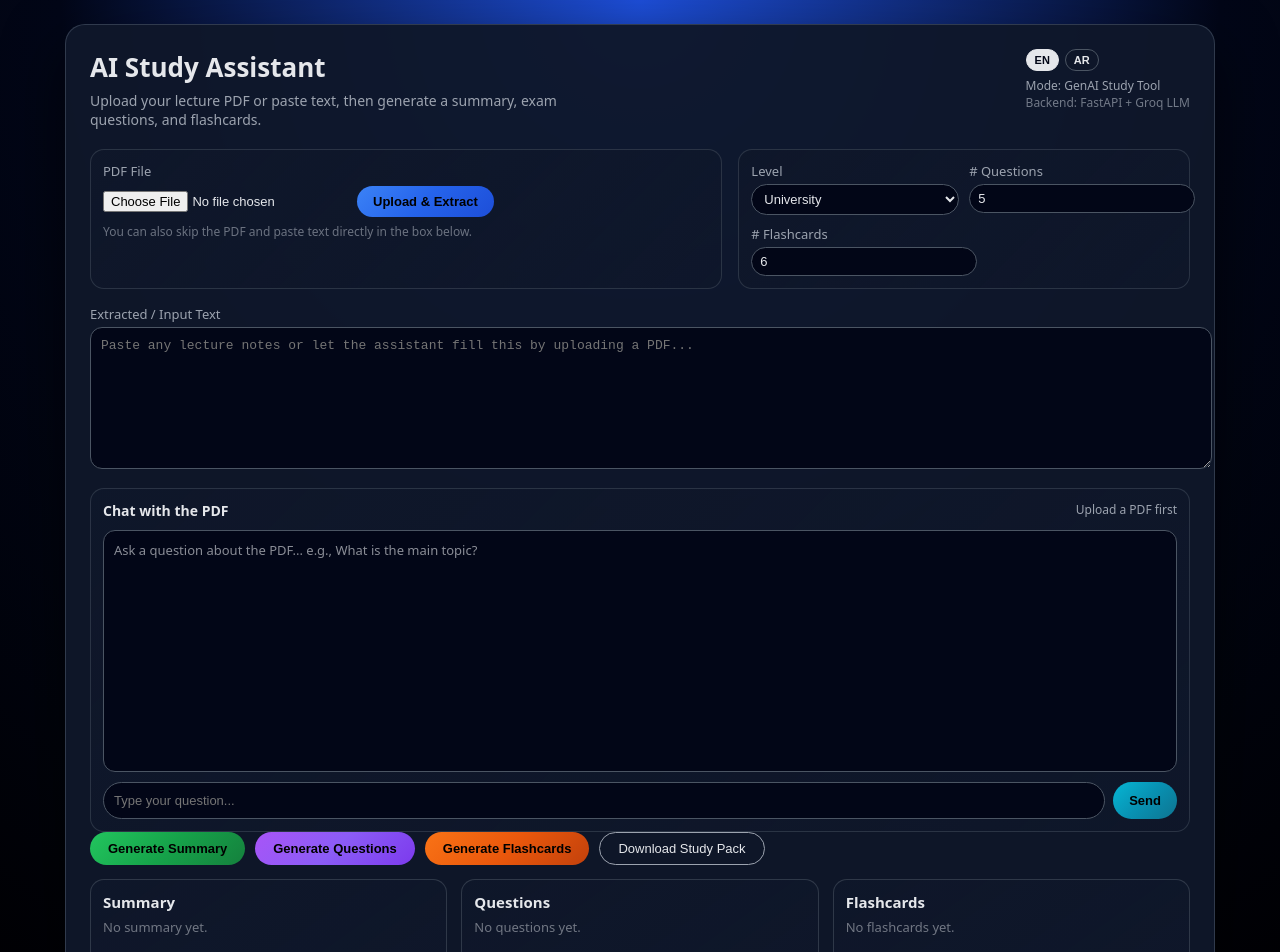
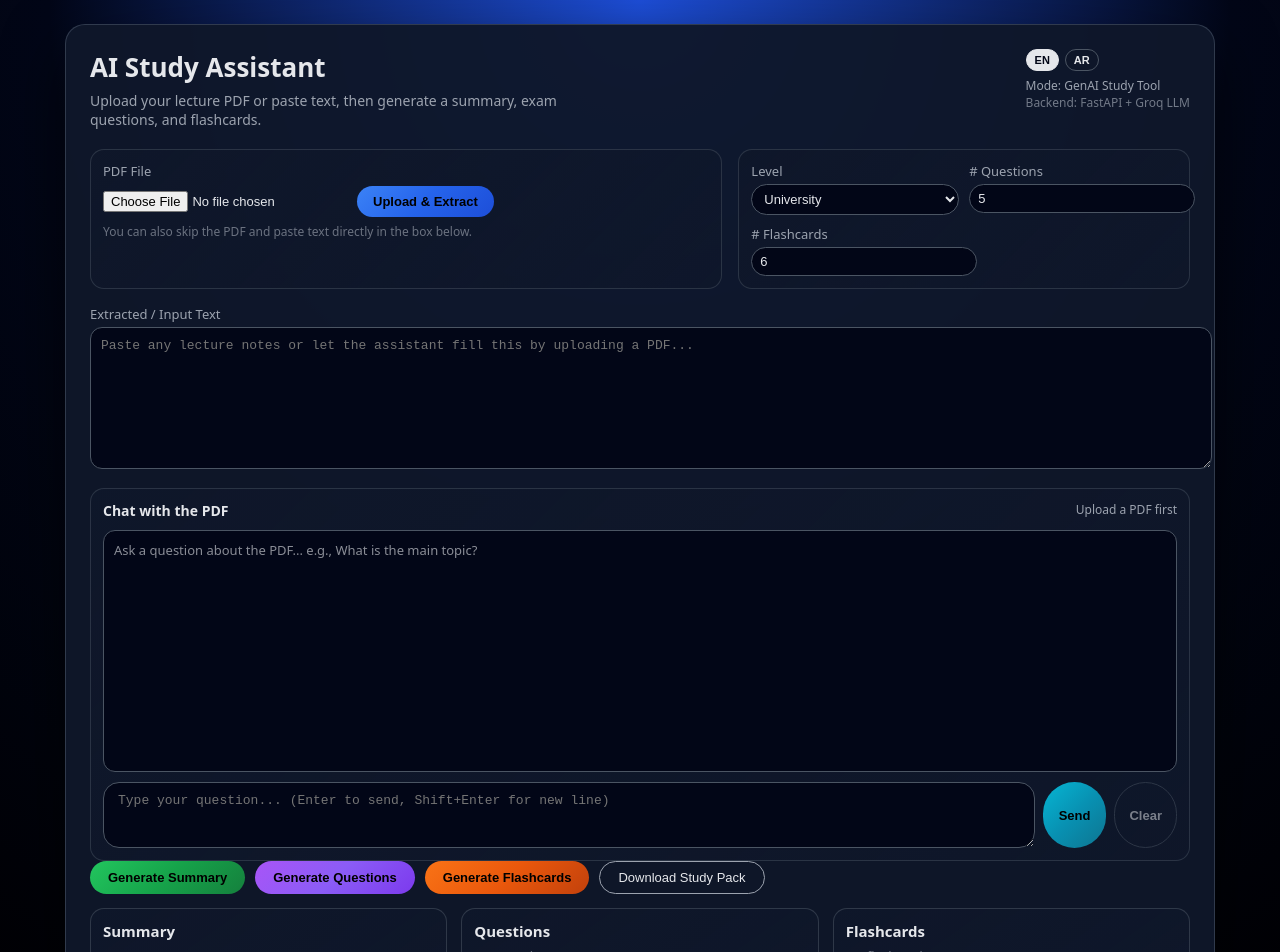
Before and after one commit to abboudhettini03/ai-study-assistant, a React (Create React App) app in the folder frontend/: page / in a window 1280 px wide. Shown: the top 952 px of the page. Built offline with nearby package versions, Linux system fonts and the light colour scheme.

Commit message:
Improve chat UI: typing indicator and auto-scroll

```diff
--- a/frontend/src/App.js
+++ b/frontend/src/App.js
@@ -1,4 +1,5 @@
-import React, { useState } from "react";
+import React, { useEffect, useRef, useState } from "react";
+
 
 function App() {
   const [file, setFile] = useState(null);
@@ -16,6 +17,11 @@ function App() {
   const [docId, setDocId] = useState("");
   const [chatInput, setChatInput] = useState("");
   const [chatMessages, setChatMessages] = useState([]); // [{role, content}]
+  const [isTyping, setIsTyping] = useState(false);
+  const chatEndRef = useRef(null);
+
+
+
 
 
 
@@ -159,6 +165,11 @@ function App() {
     return dict[key]?.[lang] || key;
   };
 
+  useEffect(() => {
+  chatEndRef.current?.scrollIntoView({ behavior: "smooth" });
+}, [chatMessages, isTyping]);
+
+
   const handleFileChange = (e) => {
     setFile(e.target.files[0]);
     setError("");
@@ -291,17 +302,21 @@ const handleUpload = async () => {
   };
 
 const handleChatSend = async () => {
+  const msg = chatInput.trim();
+
   if (!docId) {
-      setError(lang === "ar" ? "ارفع ملف PDF أولاً." : "Upload a PDF first.");
+    setError(lang === "ar" ? "ارفع ملف PDF أولاً ثم اسأل." : "Upload a PDF first, then ask.");
     return;
   }
-    if (!chatInput.trim()) return;
+  if (!msg) return;
+  if (loadingAction === "chat") return;
 
-    const userMsg = { role: "user", content: chatInput.trim() };
+  const userMsg = { role: "user", content: msg };
   setChatMessages((prev) => [...prev, userMsg]);
   setChatInput("");
 
   setLoadingAction("chat");
+  setIsTyping(true);
   setError("");
 
   try {
@@ -310,23 +325,30 @@ const handleUpload = async () => {
       headers: { "Content-Type": "application/json" },
       body: JSON.stringify({
         doc_id: docId,
-          message: userMsg.content,
+        message: msg,
       }),
     });
 
     const data = await res.json();
-      if (!res.ok) {
-        throw new Error(data.detail || "Chat failed.");
-      }
+    if (!res.ok) throw new Error(data.detail || "Chat failed.");
 
     const botMsg = { role: "assistant", content: data.answer || "No answer." };
     setChatMessages((prev) => [...prev, botMsg]);
   } catch (err) {
-      setError(err.message || "Chat error.");
+    setError(err?.message || (lang === "ar" ? "حدث خطأ في الشات." : "Chat error."));
   } finally {
+    setIsTyping(false);
     setLoadingAction(null);
   }
 };
+
+
+  const handleClearChat = () => {
+  setChatMessages([]);
+  setChatInput("");
+  setError("");
+};
+
 
 
   // 📥 زر تحميل ملف نصي يجمع الثلاثة
@@ -741,24 +763,42 @@ const handleUpload = async () => {
             )}
           </div>
 
+          {isTyping && (
+            <div style={{ opacity: 0.7, fontSize: "13px", marginBottom: "10px" }}>
+              {lang === "ar" ? "المساعد يكتب..." : "Assistant is typing..."}
+            </div>
+          )}
+
+<div ref={chatEndRef} />
+
           <div style={{ marginTop: "10px", display: "flex", gap: "8px", flexWrap: "wrap" }}>
-            <input
+              <textarea
                 value={chatInput}
                 onChange={(e) => setChatInput(e.target.value)}
-              placeholder={lang === "ar" ? "اكتب سؤالك هنا..." : "Type your question..."}
+                placeholder={
+                  lang === "ar"
+                    ? "اكتب سؤالك هنا... (Enter لإرسال، Shift+Enter لسطر جديد)"
+                    : "Type your question... (Enter to send, Shift+Enter for new line)"
+                }
                 style={{
                   flex: "1 1 320px",
-                padding: "10px",
-                borderRadius: "999px",
+                  padding: "10px 14px",
+                  borderRadius: "16px",
                   border: "1px solid #4b5563",
                   background: "#020617",
                   color: "#e5e7eb",
                   fontSize: "13px",
                   outline: "none",
+                  minHeight: "44px",
+                  resize: "vertical",
                 }}
                 onKeyDown={(e) => {
-                if (e.key === "Enter") handleChatSend();
+                  if (e.key === "Enter" && !e.shiftKey) {
+                    e.preventDefault();
+                    handleChatSend();
+                  }
                 }}
+                disabled={loadingAction === "chat"}
               />
 
             <button
@@ -779,6 +819,25 @@ const handleUpload = async () => {
                 ? (lang === "ar" ? "جاري..." : "Sending...")
                 : (lang === "ar" ? "إرسال" : "Send")}
             </button>
+
+            <button
+              onClick={handleClearChat}
+              disabled={chatMessages.length === 0 && !chatInput}
+              style={{
+                background: "transparent",
+                border: "1px solid #4b5563",
+                padding: "10px 14px",
+                borderRadius: "999px",
+                cursor: "pointer",
+                fontWeight: 700,
+                fontSize: "13px",
+                opacity: chatMessages.length === 0 && !chatInput ? 0.5 : 1,
+                color: "#e5e7eb",
+              }}
+            >
+              {lang === "ar" ? "مسح" : "Clear"}
+            </button>
+
           </div>
         </div>
 
```
Lines whose indentation alone changed are shown as unchanged.
